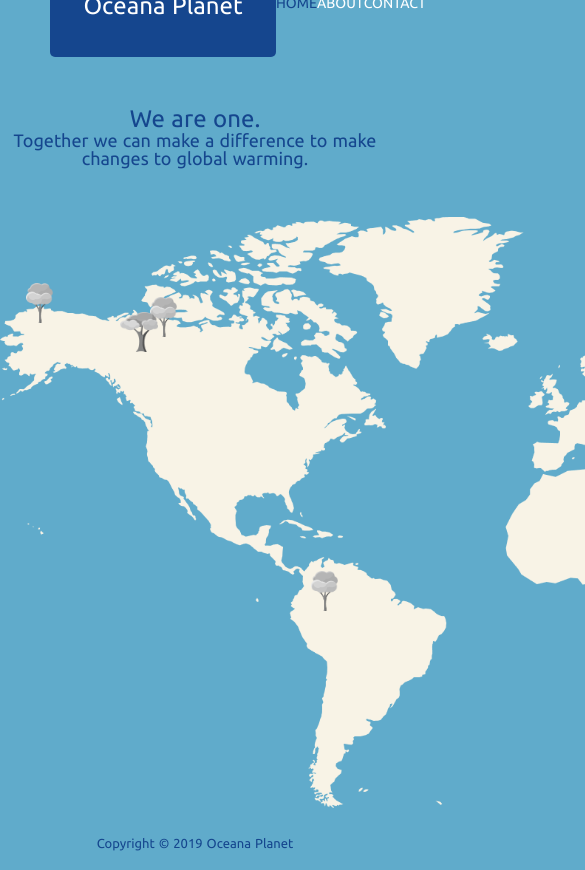
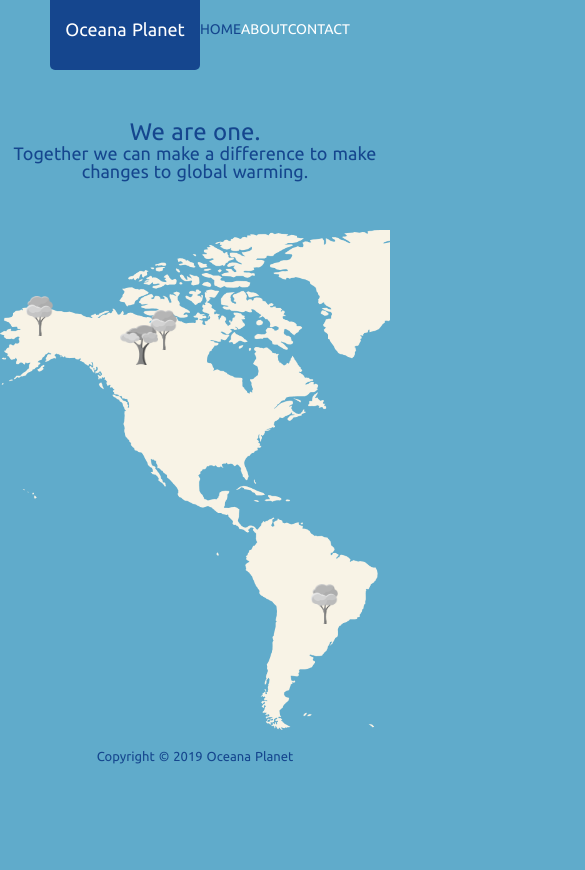
Before and after one commit to cavaoncompany/oceana-planet, a Nuxt app: page / in a window 390 px wide. Shown: the top 870 px of the page, 585 px wide, since content can reach past the window. After the commit the page ends 844 px from the top, so only its background shows below. Built offline with nearby package versions, Linux system fonts and the light colour scheme.

Commit message:
responsive header

```diff
--- a/assets/main.css
+++ b/assets/main.css
@@ -2,3 +2,26 @@ body {
   background-color: #60abcb;
   font-family: 'Ubuntu', sans-serif;
 }
+
+html, body {
+  height: 100%;
+}
+
+@media (max-width: 768px) {
+  header, .header {
+    padding: 0 20px;
+  }
+  .header-left .logo {
+    width: 150px;
+    height: 80px;
+  }
+  .header-left .logo p {
+    font-size: 18px;
+  }
+  header .header-right{
+    width: 70%;
+  }
+  #map {
+    overflow: hidden;
+  }
+}
--- a/components/Map.vue
+++ b/components/Map.vue
@@ -37,7 +37,38 @@ import home from '../content/homepage.json'
 export default {
   data() {
     return {
-      home: home
+      home: home,
+      windowWidth: 0,
+      windowHeight: 0
+    }
+  },
+  created() {
+    if (process.client) {
+      // eslint-disable-next-line
+      window.addEventListener('resize', this.getWindowSize)
+    }
+  },
+  watch: {
+    windowWidth: function () {
+      // eslint-disable-next-line
+      console.log('here')
+      this.getWindowSize()
+      for (let i = 0; i < home.locations.length; i++) {
+        // eslint-disable-next-line
+        console.log('size', 1200-this.windowWidth, 'lat', home.locations[i].lat)
+        if (this.windowWidth > 1200) {
+          home.locations[i].lat = Number(home.locations[i].lat) + ((this.windowWidth - 1200) * 0.468)
+          // eslint-disable-next-line
+          console.log('loc', home.locations[i].lat)
+        } else {
+          home.locations[i].lat = Number(home.locations[i].lat) + ((1200 - this.windowWidth) / 100)
+          // eslint-disable-next-line
+          console.log('loc', home.locations[i].lat)
+        }
+      }
+    },
+    windowHeight: function () {
+      // do
     }
   },
   methods: {
@@ -52,6 +83,12 @@ export default {
         document.getElementById(tooltip).classList.add('invisible')
         document.getElementById(img).src = src
       }
+    },
+    getWindowSize() {
+      // eslint-disable-next-line
+      console.log('width: ', window.innerWidth, 'height: ', window.innerHeight)
+      this.windowWidth = window.innerWidth
+      this.windowHeight = window.innerHeight
     }
   }
 }
@@ -76,10 +113,9 @@ export default {
 .map-container {
   background-image: url('/images/map.png');
   min-height: 500px;
-  height: 600px;
-  width: 1200px;
+  width: 100%;
   margin: 0 auto;
-  background-size: contain;
+  background-size: cover;
   background-repeat: no-repeat;
   text-align: left;
   position: relative;
--- a/pages/index.vue
+++ b/pages/index.vue
@@ -23,7 +23,6 @@ export default {
 <style>
 .container {
   margin: 0 auto;
-  height: 100vh;
   display: flex;
   justify-content: center;
   align-items: center;
--- a/pages/map.vue
+++ b/pages/map.vue
@@ -89,6 +89,18 @@ export default {
       this.withTooltip = leaflet.latLng(64.41422, -1.250482)
       this.currentCenter = leaflet.latLng(48.41322, -1.419482)
       this.createTrees()
+      // eslint-disable-next-line
+      window.addEventListener('resize', function() {
+        // eslint-disable-next-line
+        const width = window.innerWidth
+        if (width <= 768) {
+          this.zoom = 1
+        } else if (width <= 1200) {
+          this.zoom = 2
+        } else {
+          this.zoom = 2.5
+        }
+      })
     }
   },
   methods: {
```
